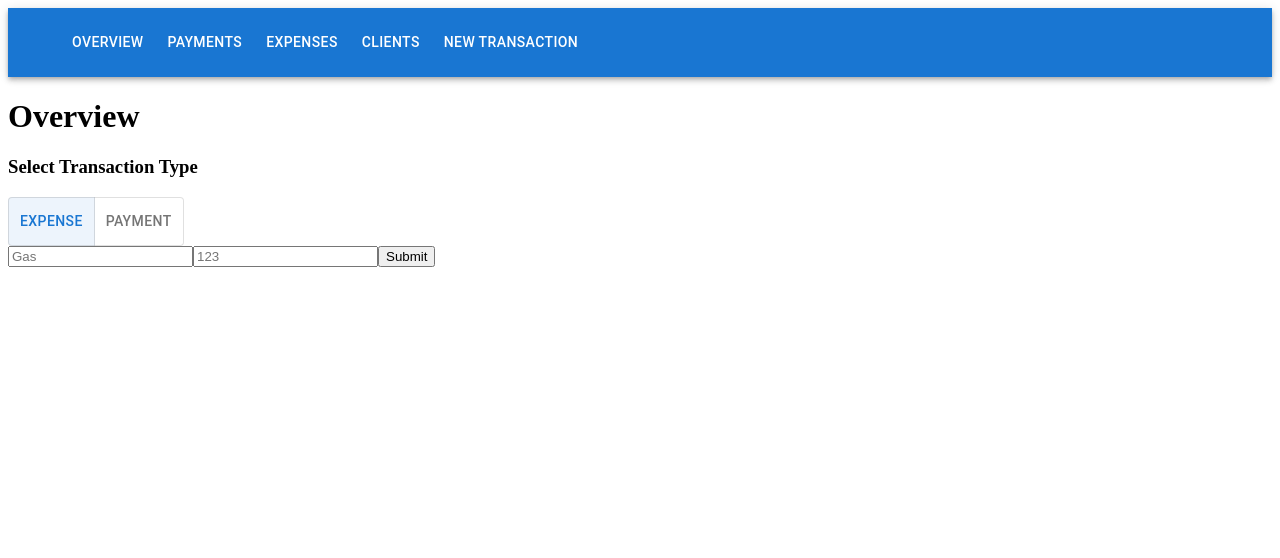
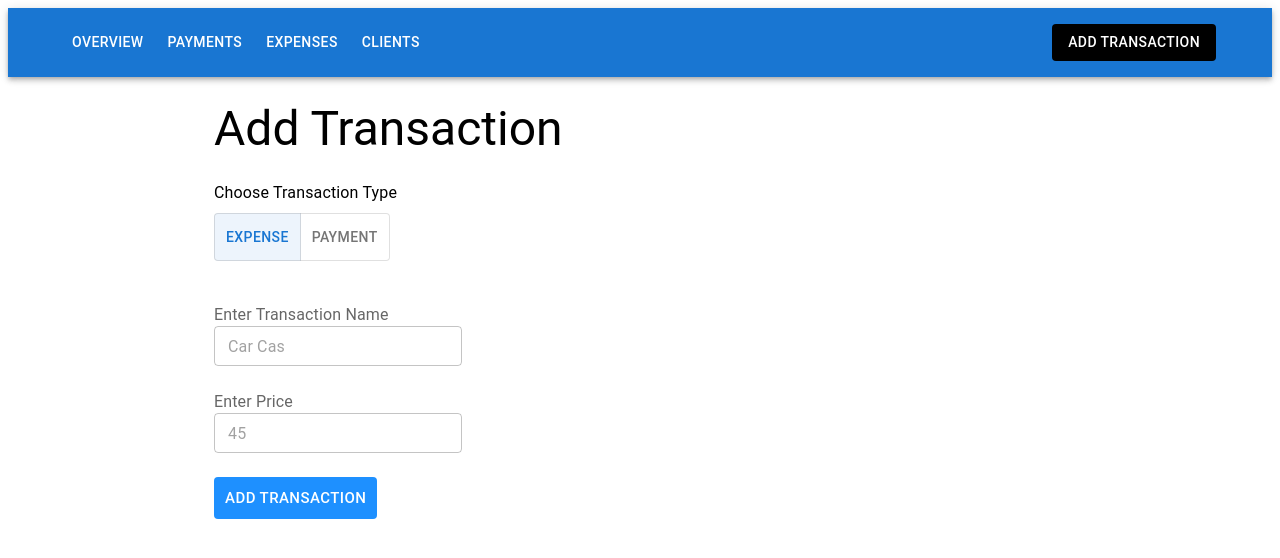
Before and after one commit to johnnyperdomo/money-tracker-react, a React (Vite) app: page /transaction/new in a window 1280 px wide. Shown: the top 558 px of the page. Built offline with nearby package versions, Linux system fonts and the light colour scheme.

Commit message:
styled add transaction page; show single transaction

```diff
--- /dev/null
+++ b/src/components/ClientTable.tsx
@@ -0,0 +1,43 @@
+import {
+    Paper,
+    Table,
+    TableBody,
+    TableCell,
+    TableContainer,
+    TableHead,
+    TableRow,
+} from "@mui/material";
+import { Client } from "../types/Client";
+
+type TableType = {
+    clients: Client[];
+};
+
+export function ClientTable({ clients }: TableType) {
+    return (
+        <TableContainer component={Paper}>
+            <Table>
+                <TableHead>
+                    <TableRow>
+                        <TableCell>Name</TableCell>
+                        <TableCell>Email</TableCell>
+                        <TableCell>Company</TableCell>
+                        <TableCell>Phone</TableCell>
+                    </TableRow>
+                </TableHead>
+                <TableBody>
+                    {clients.map((item) => {
+                        return (
+                            <TableRow key={item.id}>
+                                <TableCell>{item.name}</TableCell>
+                                <TableCell>{item.email}</TableCell>
+                                <TableCell>{item.company.name}</TableCell>
+                                <TableCell>{item.phone}</TableCell>
+                            </TableRow>
+                        );
+                    })}
+                </TableBody>
+            </Table>
+        </TableContainer>
+    );
+}
--- a/src/components/Navbar.tsx
+++ b/src/components/Navbar.tsx
@@ -11,7 +11,6 @@ const pages = [
     { name: "Payments", route: "/payments" },
     { name: "Expenses", route: "/expenses" },
     { name: "Clients", route: "/clients" },
-    { name: "New Transaction", route: "/transaction/new" },
 ];
 
 export function Navbar() {
@@ -39,6 +38,19 @@ export function Navbar() {
                             </Button>
                         ))}
                     </Box>
+                    <Box>
+                        <Button
+                            onClick={() => navigateToRoute("/transaction/new")}
+                            sx={{
+                                my: 2,
+                                color: "white",
+                                backgroundColor: "black",
+                                display: "flex",
+                                px: 2,
+                            }}>
+                            Add Transaction
+                        </Button>
+                    </Box>
                 </Toolbar>
             </Container>
         </AppBar>
--- a/src/pages/Clients.tsx
+++ b/src/pages/Clients.tsx
@@ -1,5 +1,7 @@
+import { Box, Button, Container, Typography } from "@mui/material";
 import useGetClients from "../hooks/useGetClients";
 import { useBoundStore } from "../state/store";
+import { ClientTable } from "../components/ClientTable";
 
 export function Clients() {
     //button => load clients
@@ -20,12 +22,27 @@ export function Clients() {
     }
 
     return (
-        <>
-            <button onClick={() => loadClients()}>Load Clients</button>
+        <Container maxWidth="md">
+            <Box sx={{ my: 3 }}>
+                <Typography variant="h3">Clients</Typography>
+            </Box>
 
-            {store.clients.length === 0
-                ? "no clients yet, tap to import"
-                : JSON.stringify(store.clients)}
-        </>
+            <Box sx={{ mt: 3 }}>
+                {store.clients.length === 0 ? (
+                    <Box>
+                        <Typography> No Clients Yet. Import from backup. </Typography>
+
+                        <Button
+                            onClick={() => loadClients()}
+                            sx={{ my: 2, backgroundColor: "dodgerblue", color: "white" }}
+                            size="large">
+                            Import Clients
+                        </Button>
+                    </Box>
+                ) : (
+                    <ClientTable clients={store.clients}></ClientTable>
+                )}
+            </Box>
+        </Container>
     );
 }
--- a/src/pages/Overview.tsx
+++ b/src/pages/Overview.tsx
@@ -1,16 +1,10 @@
-import { Box, Button, Container, Typography } from "@mui/material";
+import { Box, Container, Typography } from "@mui/material";
 import { Transaction } from "../types/Transaction";
-import { useNavigate } from "react-router-dom";
 import { useBoundStore } from "../state/store";
 import { TransactionTable } from "../components/TransactionTable";
 
 export function Overview() {
     const store = useBoundStore();
-    const navigate = useNavigate();
-
-    function navigateToRoute(route: string) {
-        navigate(route);
-    }
 
     function addTransaction() {
         const newTransaction: Transaction = {
@@ -34,16 +28,16 @@ export function Overview() {
             price: 1443,
             type: "payment",
         };
-
-        store.updateTransaction("3", newTransaction);
     }
 
     return (
         <Container maxWidth="md">
-            <Typography variant="h4" sx={{ my: 2 }}>
-                Overview
-            </Typography>
-            {/* Have cards here */}
+            <Box sx={{ my: 3 }}>
+                <Typography variant="h3">Overview</Typography>
+            </Box>
+
+            <Box>{/* Have cards here */}</Box>
+
             <button onClick={() => store.removeTransaction("123")}>remove</button>
             <button onClick={() => updateTransaction()}>update</button>
             <button onClick={() => addTransaction()}>add transaction</button>
--- a/src/pages/Transaction-Edit.tsx
+++ b/src/pages/Transaction-Edit.tsx
@@ -1,9 +1,20 @@
-import { ToggleButton, ToggleButtonGroup } from "@mui/material";
+import {
+    Box,
+    Button,
+    Container,
+    FormControl,
+    InputLabel,
+    OutlinedInput,
+    ToggleButton,
+    ToggleButtonGroup,
+    Typography,
+} from "@mui/material";
 import { useState } from "react";
 import { SubmitHandler, useForm } from "react-hook-form";
 import { Transaction } from "../types/Transaction";
 import { TransactionType } from "../types/TransactionType";
 import { useBoundStore } from "../state/store";
+import { useNavigate } from "react-router-dom";
 
 type Inputs = {
     itemName: string;
@@ -13,6 +24,11 @@ type Inputs = {
 export function TransactionEdit() {
     const [transactionType, setTransactionType] = useState<TransactionType>("expense");
     const store = useBoundStore();
+    const navigate = useNavigate();
+
+    function navigateToRoute(route: string) {
+        navigate(route);
+    }
 
     const {
         register,
@@ -31,9 +47,7 @@ export function TransactionEdit() {
 
         store.addTransaction(newTransaction);
 
-        console.log(store.transactions);
-
-        //TODO: route to newID
+        navigateToRoute(`/transaction/view/${newTransaction.id}`);
     };
 
     const handleToggleChange = (event: React.MouseEvent<HTMLElement>, newType: TransactionType) => {
@@ -41,10 +55,13 @@ export function TransactionEdit() {
     };
 
     return (
-        <>
-            <h1>Overview</h1>
+        <Container maxWidth="md">
+            <Box sx={{ my: 3 }}>
+                <Typography variant="h3">Add Transaction</Typography>
+            </Box>
+            <Box sx={{ my: 3 }}>
+                <Typography sx={{ mb: 1 }}>Choose Transaction Type</Typography>
 
-            <h3>Select Transaction Type</h3>
                 <ToggleButtonGroup
                     color="primary"
                     value={transactionType}
@@ -54,24 +71,39 @@ export function TransactionEdit() {
                     <ToggleButton value="expense">Expense</ToggleButton>
                     <ToggleButton value="payment">Payment</ToggleButton>
                 </ToggleButtonGroup>
-
+            </Box>
             <br />
             <form onSubmit={handleSubmit(onSubmit)}>
-                <input
+                <InputLabel>Enter Transaction Name</InputLabel>
+
+                <OutlinedInput
                     {...register("itemName", { required: true })}
                     type="text"
-                    placeholder="Gas"
+                    placeholder="Car Cas"
+                    size="small"
                 />
+                <br />
 
-                <input
+                <InputLabel sx={{ mt: 3 }}>Enter Price</InputLabel>
+
+                <OutlinedInput
                     {...register("price", {
                         required: true,
                     })}
                     type="number"
-                    placeholder="123"
+                    placeholder="45"
+                    size="small"
                 />
-                <input type="submit" />
+
+                <br />
+
+                <Button
+                    type="submit"
+                    size="large"
+                    sx={{ mt: 3, color: "white", backgroundColor: "dodgerblue" }}>
+                    Add Transaction
+                </Button>
             </form>
-        </>
+        </Container>
     );
 }
--- a/src/pages/Transaction.tsx
+++ b/src/pages/Transaction.tsx
@@ -1,6 +1,7 @@
 import { useEffect } from "react";
 import { useTransactionFinder } from "../hooks/useTransactionFinder";
 import { useParams } from "react-router-dom";
+import { Card, CardActions, CardContent, Chip, Container, Typography } from "@mui/material";
 
 export function Transaction() {
     const [transaction, setTransaction] = useTransactionFinder(); //custom hooks
@@ -19,8 +20,25 @@ export function Transaction() {
     }, [params, setTransaction]);
 
     return (
-        <>
-            <div>{JSON.stringify(transaction)}</div>
-        </>
+        <Container maxWidth="sm">
+            <Card sx={{ minWidth: 275, my: 3 }}>
+                <CardContent>
+                    <Typography color="text.secondary" gutterBottom sx={{ fontSize: 14 }}>
+                        Transaction Type
+                    </Typography>
+                    <Typography variant="h5" component="div">
+                        <Chip label={transaction?.type}></Chip>
+                    </Typography>
+                    <Typography sx={{ my: 1.5, fontSize: 14 }} color="text.secondary">
+                        Item Name
+                    </Typography>
+                    <Typography variant="body2">{transaction?.itemName}</Typography>
+                    <Typography sx={{ my: 1.5, fontSize: 14 }} color="text.secondary">
+                        Item Price
+                    </Typography>
+                    <Typography variant="body2">${transaction?.price}</Typography>
+                </CardContent>
+            </Card>
+        </Container>
     );
 }
```
Also changed, not shown: src/state/createTransactionSlice.ts (+0 -63 lines). Lines whose indentation alone changed are shown as unchanged.
